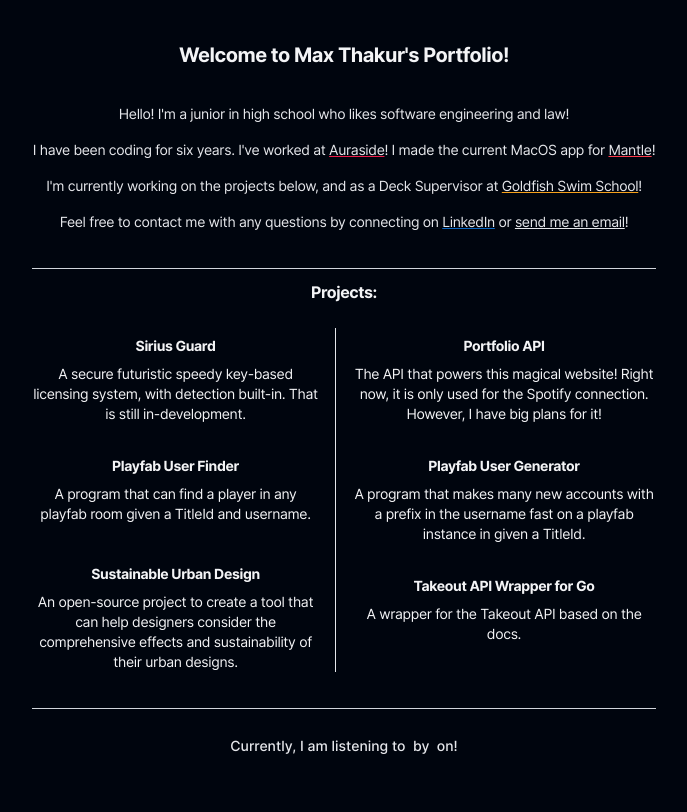
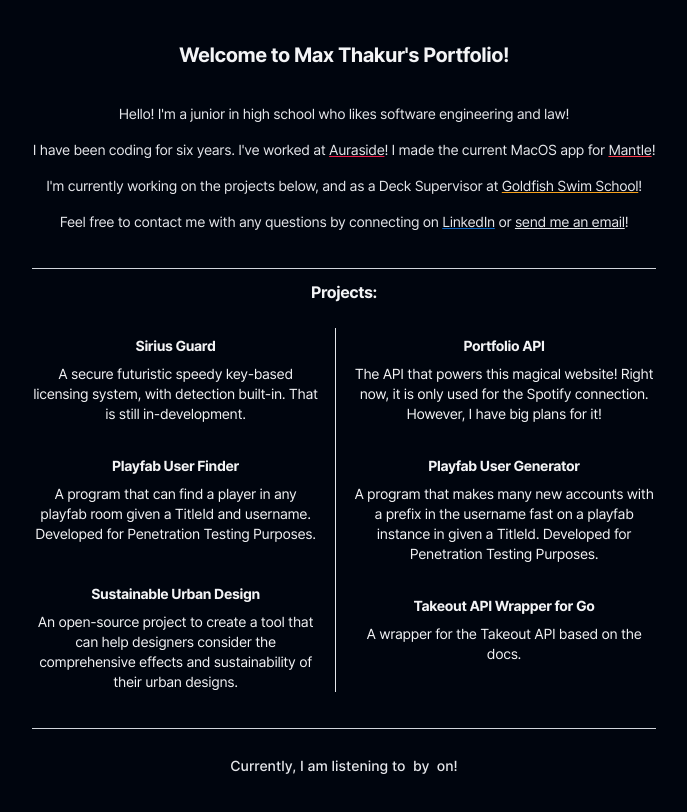
Before and after one commit to MaxTCodes/Portfolio, a React (Create React App) app: page / in a window 1280 px wide. Shown: the top 812 px of the page, without its empty margins (296-983 px from the left). Built offline with nearby package versions, Linux system fonts and the light colour scheme; no server answers.

Commit message:
Adding some *legal statements* on projects

```diff
--- a/src/components/Projects/index.tsx
+++ b/src/components/Projects/index.tsx
@@ -15,7 +15,7 @@
                         <div className="mt-6 md:mt-8">
                             <a href="https://github.com/BoredDeveloperProjects/PlayFab-Finder" rel="noreferrer" target="_blank">
                                 <p className="text-base font-bold font-base leading-7 text-gray-100 sm:text-sm sm:truncate tracking-tight md:mb-2">Playfab User Finder</p>
-                                <p className="hidden sm:block font-base leading-7 text-gray-100 sm:text-sm tracking-tight">A program that can find a player in any playfab room given a TitleId and username.</p>
+                                <p className="hidden sm:block font-base leading-7 text-gray-100 sm:text-sm tracking-tight">A program that can find a player in any playfab room given a TitleId and username. Developed for Penetration Testing Purposes.</p>
                             </a>
                         </div>
                         <div className="mt-6 md:mt-10">
@@ -37,7 +37,7 @@
                         <div className="mt-6 md:mt-8">
                             <a href="https://github.com/BoredDeveloperProjects/PlayFab-Spammer" rel="noreferrer" target="_blank">
                                 <p className="text-base font-bold font-base leading-7 text-gray-100 sm:text-sm sm:truncate tracking-tight md:mb-2">Playfab User Generator</p>
-                                <p className="hidden sm:block font-base leading-7 text-gray-100 sm:text-sm tracking-tight">A program that makes many new accounts with a prefix in the username fast on a playfab instance in given a TitleId.</p>
+                                <p className="hidden sm:block font-base leading-7 text-gray-100 sm:text-sm tracking-tight">A program that makes many new accounts with a prefix in the username fast on a playfab instance in given a TitleId. Developed for Penetration Testing Purposes.</p>
                             </a>
                         </div>
                         <div className="mt-6 md:mt-8">
```
